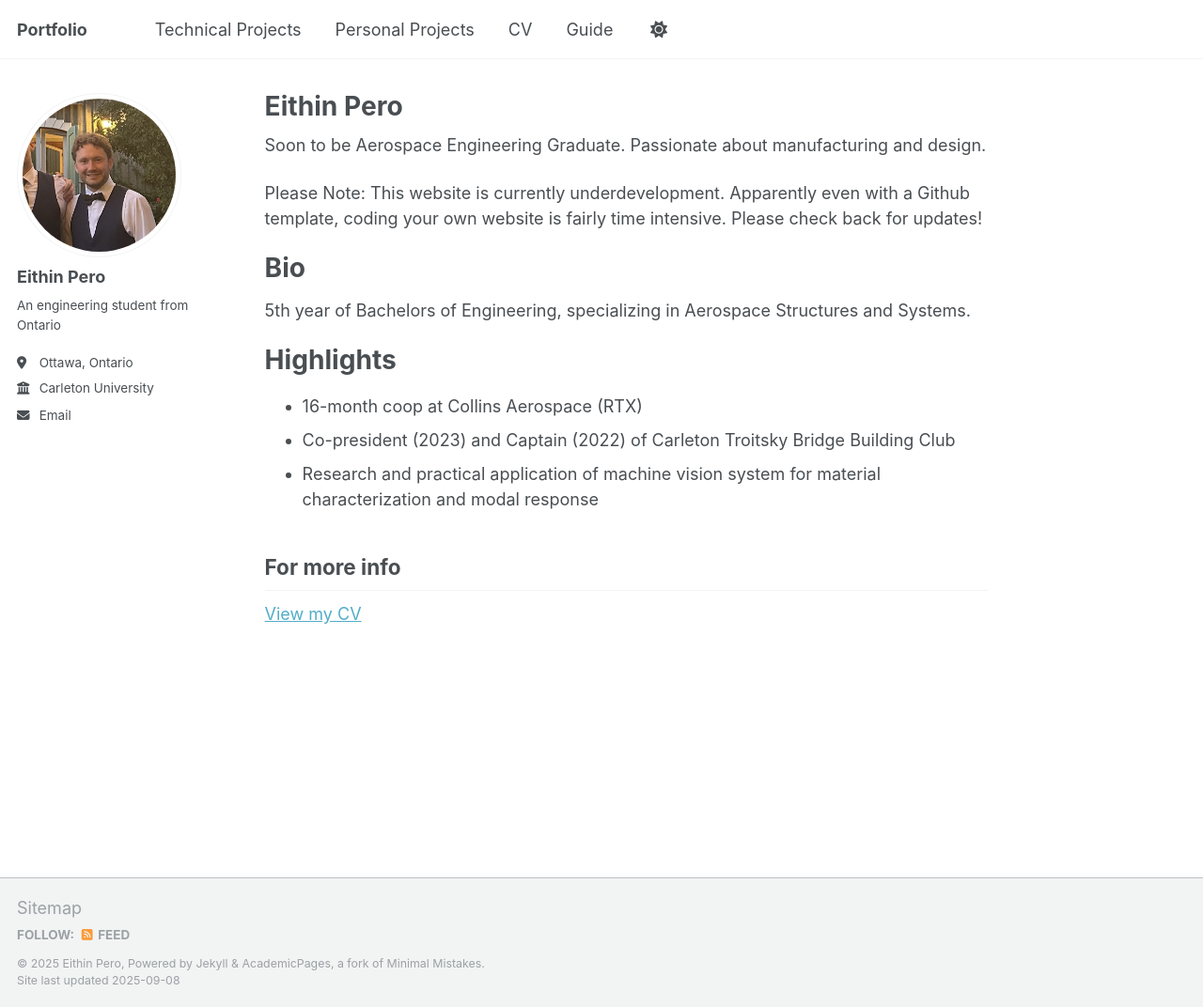
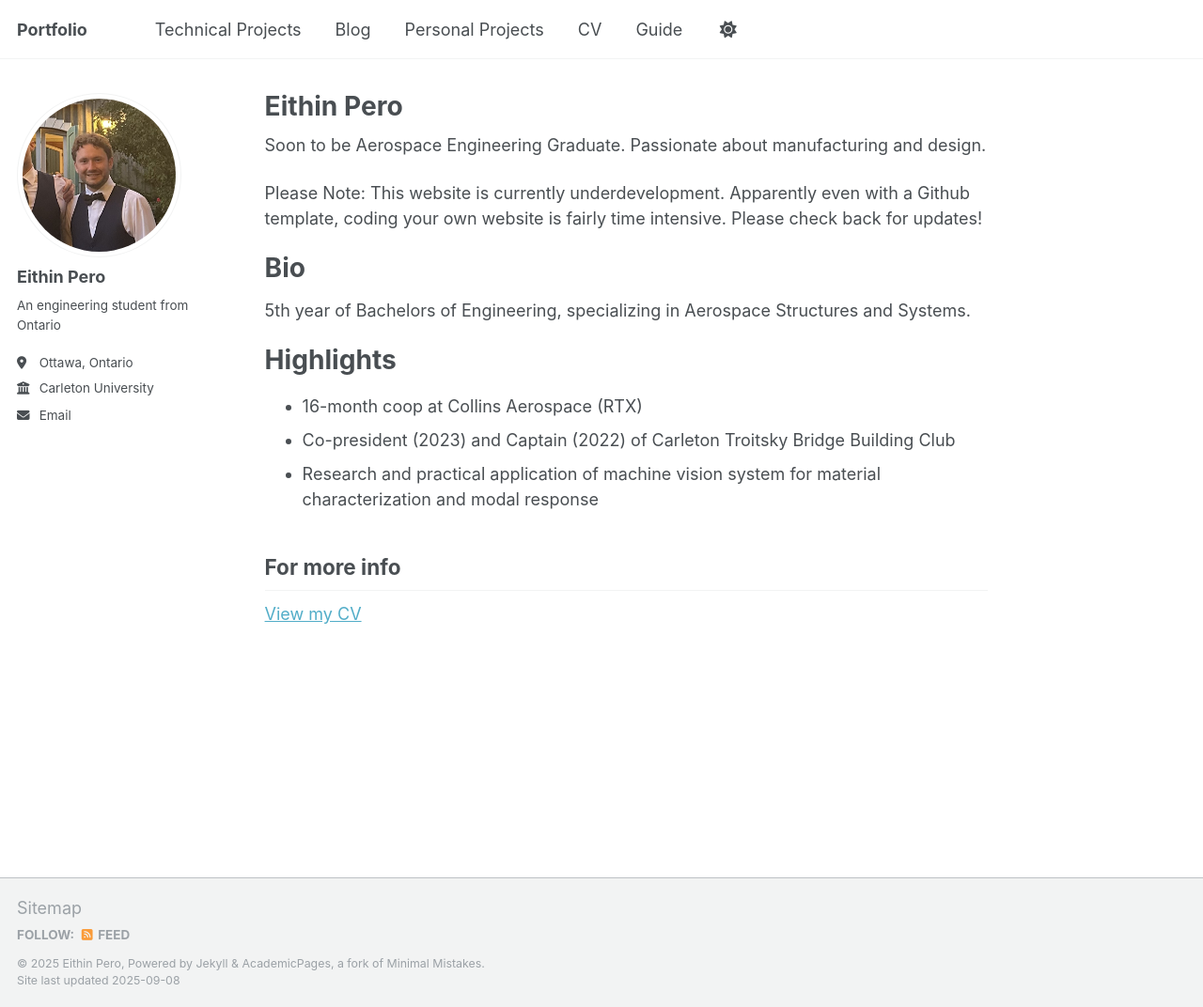
Before and after one commit to EithinP/Portfolio, a Jekyll site: the page built from _pages/about.md, in a window 1280 px wide and 1072 px high. Shown: the whole window at 94% size. Built offline with Jekyll 4.4.1, drawn with Linux system fonts in a browser that asks for light colours; a script that is not in the unit is left out.

```diff
--- a/_data/navigation.yml
+++ b/_data/navigation.yml
@@ -20,8 +20,11 @@ main:
   - title: "Technical Projects"
     url: /Technical-Projects/
 
+  - title: "Blog"
+    url: /year-archive/
+
   - title: "Personal Projects"
-    url: /year-archive/
+    url: /Personal-Projects/
 
   - title: "CV"
     url: /cv/
```
